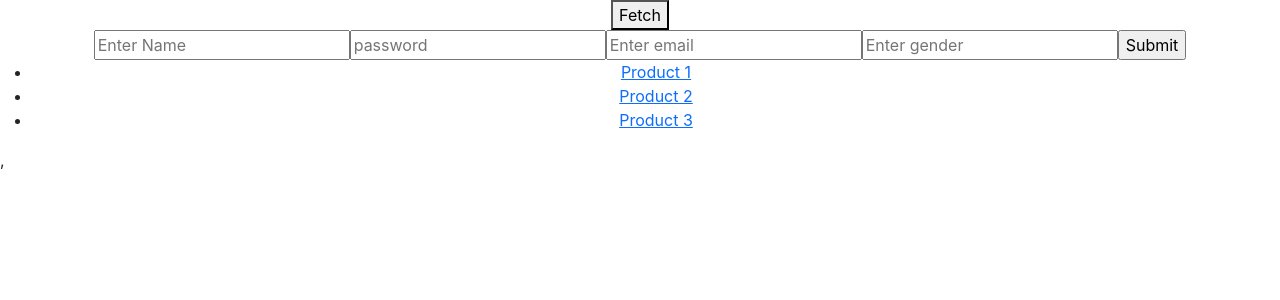
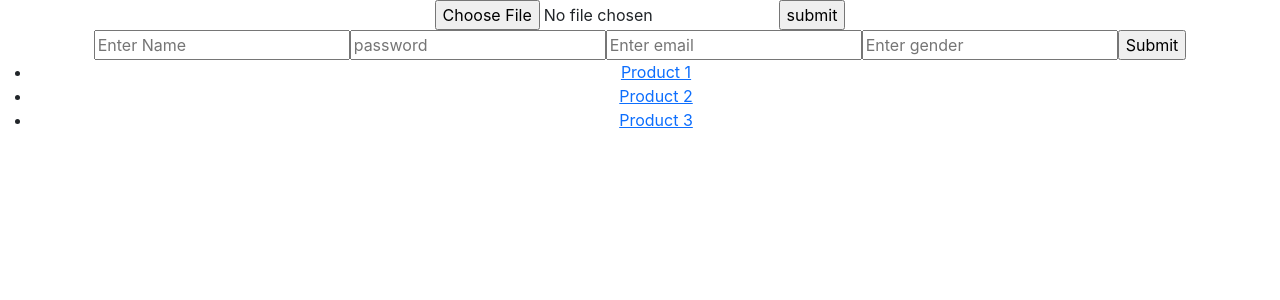
Before and after one commit to samirvithlani/react-club3, a React (Create React App) app: page /products in a window 1280 px wide. Shown: the top 300 px of the page. Built offline with nearby package versions, Linux system fonts and the light colour scheme.

Commit message:
file upload

```diff
--- a/src/App.js
+++ b/src/App.js
@@ -39,6 +39,7 @@ import { MuiTable1 } from "./material/MuiTable1";
 import { Users } from "./querybackup/Users";
 import { AddUsers } from "./querybackup/AddUsers";
 import { Employee } from "./querrymeet/Employee";
+import { FileUploder } from "./FileUploder";
 
 function App() {
   var name = "Royal TechnoSoft Pvt. Ltd.";
@@ -56,7 +57,8 @@ function App() {
   var userName = "Raj";
   return (
     <div className="App">
-      <Employee/>
+      {/* <Employee/> */}
+      <FileUploder/>
       {/* <Header uName = {userName}/>
 
       <StudentRegistration/>
--- /dev/null
+++ b/src/FileUploder.js
@@ -0,0 +1,24 @@
+import axios from 'axios';
+import React from 'react'
+import {useForm} from 'react-hook-form'
+
+export const FileUploder = () => {
+    const {register, handleSubmit} = useForm();
+    const submit = async (data)=>{
+
+        const formData = new FormData();
+        formData.append('file',data.file[0])
+        formData.append('name','raj')
+        const res = await axios.post('http://localhost:3000/excel/upload',formData)
+        console.log(res);
+
+    }
+  return (
+    <div>
+        <form onSubmit={handleSubmit(submit)}>
+            <input type="file" {...register('file')}/>
+            <input type="submit" value="submit"/>
+        </form>
+    </div>
+  )
+}
--- a/src/querrymeet/Employee.js
+++ b/src/querrymeet/Employee.js
@@ -1,22 +1,33 @@
 import React, { useEffect } from 'react'
-import { useFetchEmployeeData } from './EmployeeService'
+import { useAddEmployeeData, useFetchEmployeeData } from './EmployeeService'
 
 export const Employee = () => {
     const res= useFetchEmployeeData();
+    const mutex = useAddEmployeeData();
+
 
 
     useEffect(() => {
-        console.log(res.isLoading)
-        console.log(res.data)
+        // console.log(res.isLoading)
+        // console.log(res.data)
+        console.log("data",mutex.data)
+        console.log("loading",mutex.isLoading)
+        console.log("idle",mutex.isIdle)
 
-    }, [res.isLoading])
+
+    }, [res.isLoading,mutex.isLoading])
+
+    const submmit =()=>{
+
+        mutex.mutate({name:"sachin",job:"developer"})
+    }
 
 
   return (
     <div>
 
-    <button onClick={()=>{res.refetch()}}>Fetch</button>
-
+      <button onClick={()=>{res.refetch()}}>Fetch</button>
+      <button onClick={()=>{submmit()}}>Submit</button>
     </div>
   )
 }
--- a/src/querrymeet/EmployeeService.js
+++ b/src/querrymeet/EmployeeService.js
@@ -1,5 +1,5 @@
 import axios from "axios"
-import { useQuery } from "react-query"
+import { useMutation, useQuery } from "react-query"
 
 const fetchEmployeeData =()=>{
 
@@ -14,3 +14,21 @@ export const useFetchEmployeeData = () =>{
         retryDelay:10
     })
 }
+
+const addEmployeeData =(data)=>{
+
+    console.log(data)
+    return axios.post("https://reqres.in/api/users",data)
+
+}
+
+export const useAddEmployeeData = () =>{
+    return useMutation(addEmployeeData,{
+        onSuccess:(data)=>{
+            //console.log(data.data)
+        },
+        onError:(error)=>{
+            console.log(error)
+        }
+    })
+}
```
Also changed, not shown: src/index.js (+12 -13 lines).
